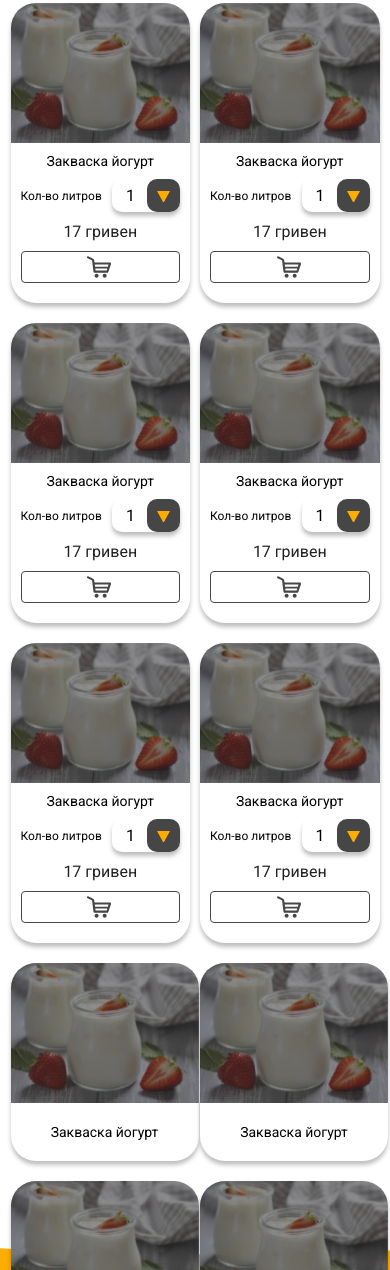
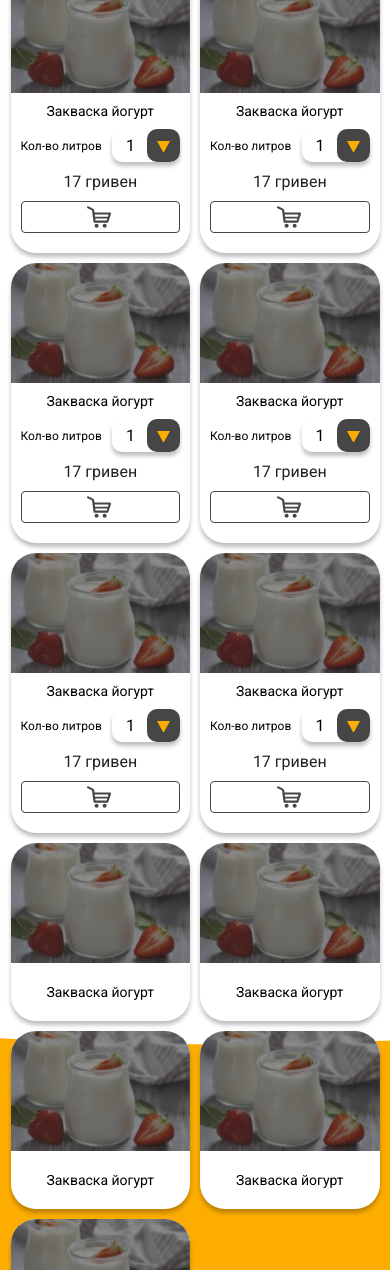
Before and after one commit to AndrewProkopenko/sirok, a website: page app/catalog.html in a window 390 px wide. Shown: the part 730-2000 px from the top of the page. Drawn offline with Linux system fonts and the light colour scheme.

Commit message:
fix: recipe recomended items

```diff
--- a/app/assets/scss/_catalog.scss
+++ b/app/assets/scss/_catalog.scss
@@ -217,6 +217,9 @@
                 .recipe-recomended-row_item {
                     min-width: auto;
                     width: 100%;
+                    &.small-item {
+                        min-width: auto;
+                    }
                 }
             }
         }
--- a/app/assets/scss/_recipe.scss
+++ b/app/assets/scss/_recipe.scss
@@ -407,10 +407,17 @@
                 // flex-direction: column;
                 align-items: center;
                 &_item {
+
+                    width: calc(50% - 5px);
+                    margin-right: 10px;
+                    margin-bottom: 10px;
+                    &:nth-child(3n), &:nth-child(5n) {
+                        margin-right: 10px;
+                    }
                     // margin-left: 10px;
                     // margin-right: 10px !important;
                     .image {
-                        height: 140px;
+                        height: 120px;
                     }
                     .content-text {
                         min-height: 100px;
```
Also changed, not shown: app/assets/css/style.css, dist/assets/css/style.css.
